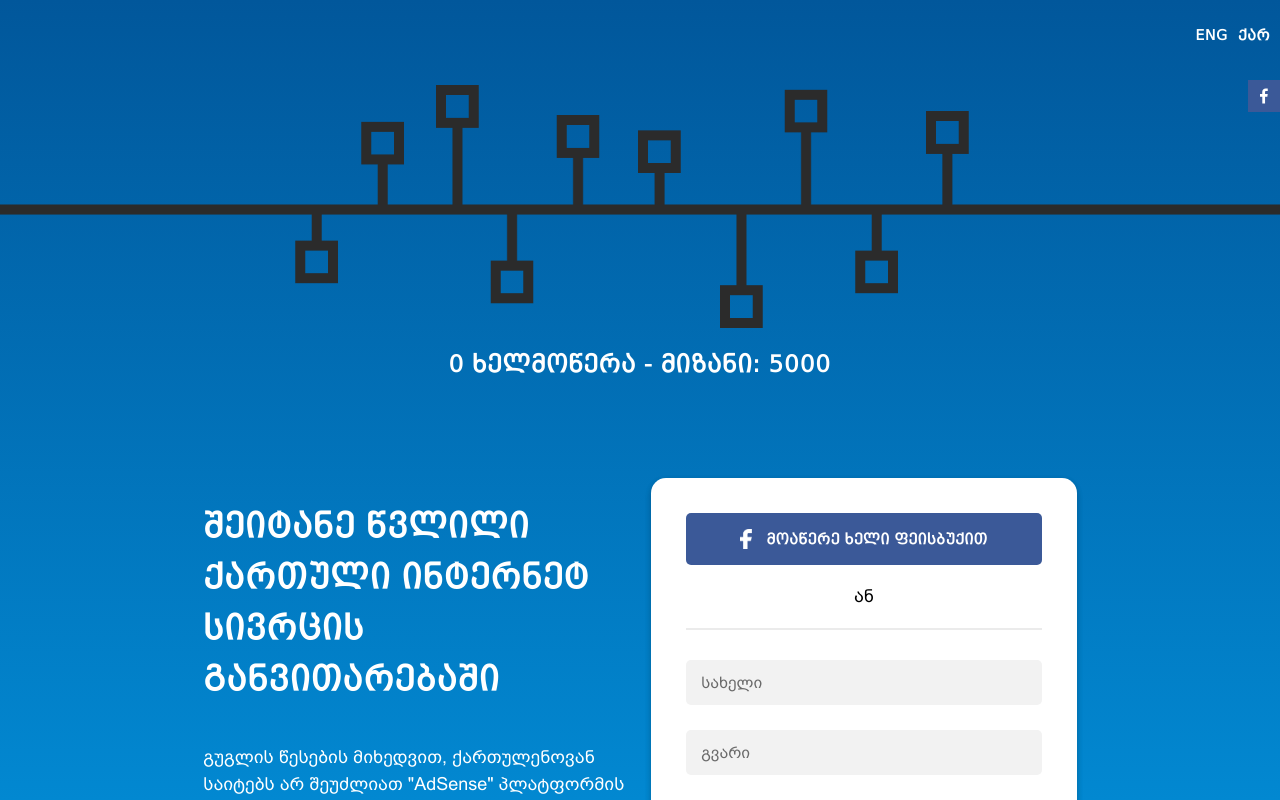
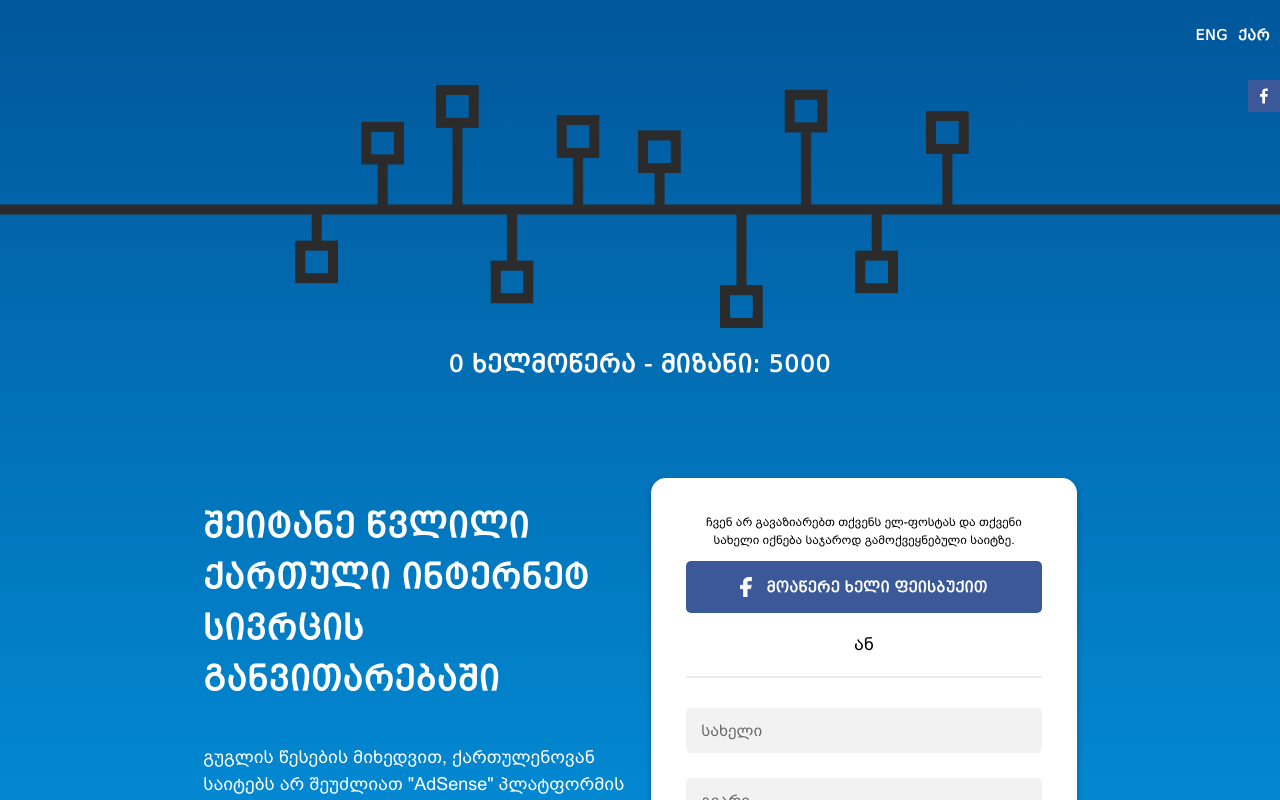
Before and after one commit to qardpeet/senseus-react, a React (Create React App) app: page / in a window 1280 px wide. Shown: the top 800 px of the page. Built offline with nearby package versions, Linux system fonts and the light colour scheme; no server answers.

Commit message:
added disclosure information to PetitionAction

```diff
--- a/src/components/PetitionAction.js
+++ b/src/components/PetitionAction.js
@@ -60,6 +60,7 @@ export default class PetitionAction extends Component {
                 </div>
                 <div className="col s12 l6">
                     <div className="white-wrapper petition-form">
+                        <p className="disclosure">{this.props.disclosure}</p>
                         <a className="action-btn fb" href={`${apiLink}/facebook/redirect`}>
                             <img src={fb} alt="facebook" />
                             {this.props.buttonActionFb}
--- a/src/data/messages.js
+++ b/src/data/messages.js
@@ -2,17 +2,20 @@ const messages = {
     en: {
         petitionAction: {
             title: 'Contribute to the development of Georgian Internet',
-            description: 'Currently, Google\'s policy does not allow websites in the Georgian language to generate advertising revenue using AdSense. We are petitioning to change this fact and allow the Georgian internet to reach its full potential.',
+            description:
+                "Currently, Google's policy does not allow websites in the Georgian language to generate advertising revenue using AdSense. We are petitioning to change this fact and allow the Georgian internet to reach its full potential.",
             buttonAction: 'Sign this petition',
             buttonActionFb: 'Sign with Facebook',
             namePlaceholder: 'First Name',
             lastnamePlaceholder: 'Last Name',
             emailPlaceholder: 'Email Address',
             choice: 'or',
+            disclosure:
+                'We never share your E-Mail & your name will be publically available to all users.',
         },
         bulletPoint: [
-            'AdSense is a Google service that lets web developers generate advertising revenue. Due to Google\'s policy, websites that are primarily in the Georgian language are not allowed to use this service.',
-            'This leads to a lack of Georgian web platforms whose main goal isn\'t commercialization. Furthermore, young Georgian developers are not able to expand their skills through creating and deploying websites in the real world.',
+            "AdSense is a Google service that lets web developers generate advertising revenue. Due to Google's policy, websites that are primarily in the Georgian language are not allowed to use this service.",
+            "This leads to a lack of Georgian web platforms whose main goal isn't commercialization. Furthermore, young Georgian developers are not able to expand their skills through creating and deploying websites in the real world.",
             'The people who signed their names to this letter hope that Google will understand their reasoning behind why they think AdSense has immeasurable value to the Georgian people, as well as how accepting their request will have a positive effect on Google.',
         ],
         propositionEssay: {
@@ -50,13 +53,16 @@ const messages = {
     geo: {
         petitionAction: {
             title: 'შეიტანე წვლილი ქართული ინტერნეტ სივრცის განვითარებაში',
-            description: 'გუგლის წესების მიხედვით, ქართულენოვან საიტებს არ შეუძლიათ "AdSense" პლატფორმის საშუალებით საიტზე რეკლამების დადება. ამ პეტიციის მიზანია ამ ფაქტის შეცვლა და შედეგად ქართული ინტერნეტის წარმატების უზრუნველყოფა.',
+            description:
+                'გუგლის წესების მიხედვით, ქართულენოვან საიტებს არ შეუძლიათ "AdSense" პლატფორმის საშუალებით საიტზე რეკლამების დადება. ამ პეტიციის მიზანია ამ ფაქტის შეცვლა და შედეგად ქართული ინტერნეტის წარმატების უზრუნველყოფა.',
             buttonAction: 'მოაწერე ხელი',
             buttonActionFb: 'მოაწერე ხელი ფეისბუქით',
             namePlaceholder: 'სახელი',
             lastnamePlaceholder: 'გვარი',
             emailPlaceholder: 'ელ-ფოსტა',
             choice: 'ან',
+            disclosure:
+                'ჩვენ არ გავაზიარებთ თქვენს ელ-ფოსტას და თქვენი სახელი იქნება საჯაროდ გამოქვეყნებული საიტზე.',
         },
         bulletPoint: [
             'AdSense არის გუგლი-ს პლატფორმა, რომლის საშუალებითაც ვებსაიტის შემქმნელს შეუძლია დაფაროს ფინანსური ხარჯები სარეკლამო ადგილის გაქირავებით. AdSense-ს წესების მიხედვით ქართულენოვან საიტებზე აკრძალულია ამ სერვისის გამოყენება.',
--- a/src/index.scss
+++ b/src/index.scss
@@ -260,6 +260,11 @@ input[type='email']:not(.browser-default):focus:not([readonly]) {
     }
 }
 
+.disclosure {
+    font-size: 12px;
+    margin-top: 0;
+}
+
 /* ------------------------ */
 
 /* BulletPoint */
--- a/src/pages/Home.js
+++ b/src/pages/Home.js
@@ -77,6 +77,7 @@ export default class Home extends Component {
                             messages[this.props.language].petitionAction.emailPlaceholder
                         }
                         choice={messages[this.props.language].petitionAction.choice}
+                        disclosure={messages[this.props.language].petitionAction.disclosure}
                         language={this.props.language}
                     />
                     <div className="bulletpoint">
```
